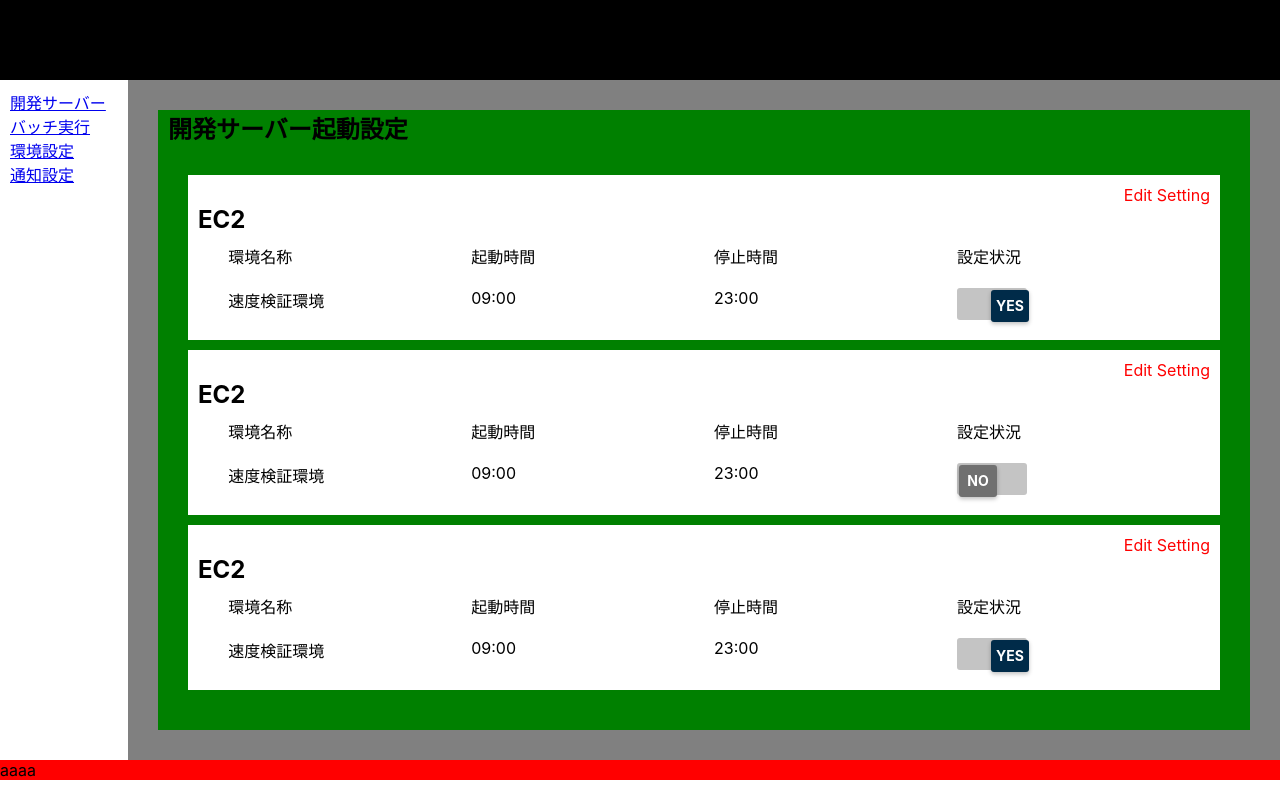
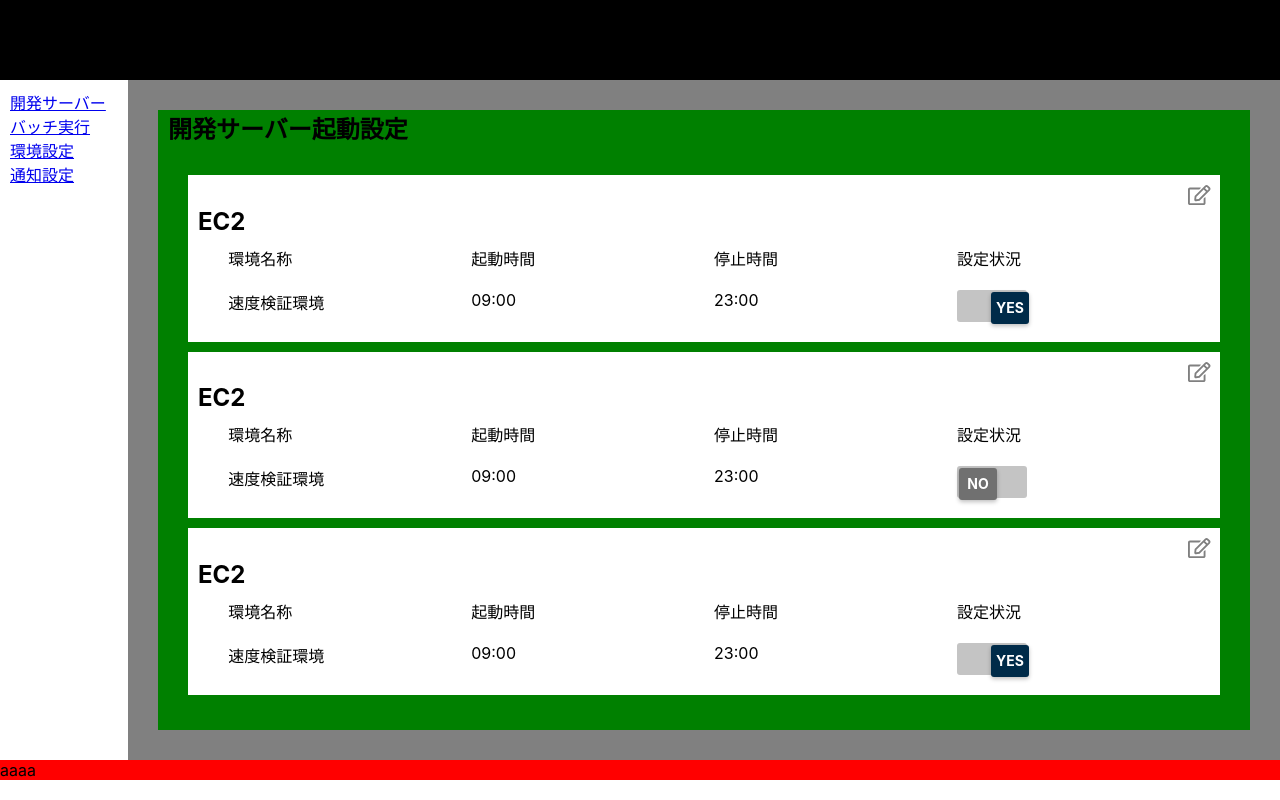
Before and after one commit to y-ytakahashi/cron_web, a React (Create React App) app: page / in a window 1280 px wide. Built offline with nearby package versions, Linux system fonts and the light colour scheme.

Commit message:
編集アイコンを追加

```diff
--- a/package.json
+++ b/package.json
@@ -3,6 +3,9 @@
   "version": "0.1.0",
   "private": true,
   "dependencies": {
+    "@fortawesome/fontawesome-svg-core": "^1.2.32",
+    "@fortawesome/free-regular-svg-icons": "^5.15.1",
+    "@fortawesome/react-fontawesome": "^0.1.12",
     "@testing-library/jest-dom": "^5.11.4",
     "@testing-library/react": "^11.1.0",
     "@testing-library/user-event": "^12.1.10",
--- a/src/App.tsx
+++ b/src/App.tsx
@@ -2,6 +2,7 @@ import React from 'react';
 import {BrowserRouter as Router, Route, Switch } from 'react-router-dom'
 import CronSetting from './Pages/CronSetting/CronSetting'
 import './App.css';
+
 
 
 const App = () => {
--- a/src/Component/MainSetting/MainSetting.tsx
+++ b/src/Component/MainSetting/MainSetting.tsx
@@ -2,6 +2,7 @@ import React from 'react'
 import { StaticRouter } from 'react-router-dom'
 import Style from './MainSetting.module.scss'
 import MainSettingItem from '../MainSetting/MainSettingItem'
+
 const setting_items = [
   {
     _id: "1",
--- a/src/Component/MainSetting/MainSettingItem.module.scss
+++ b/src/Component/MainSetting/MainSettingItem.module.scss
@@ -33,7 +33,7 @@
   &__editButton{
     flex: 1;
     margin-left: auto;
-    color: red;
+    color:gray;
 
   }
   &__title{
--- a/src/Component/MainSetting/MainSettingItem.tsx
+++ b/src/Component/MainSetting/MainSettingItem.tsx
@@ -2,17 +2,24 @@ import { promises } from 'fs'
 import React, {useState} from 'react'
 import Style from './MainSettingItem.module.scss'
 import ToggleButton from '../CommonParts/ToggleButton'
+import { FontAwesomeIcon } from "@fortawesome/react-fontawesome";
+import * as FontAweSome from "@fortawesome/free-regular-svg-icons";
+
 
 const MainSettingItem = (props: any) => {
 
   const { category, setting_name, setting_params, setting_enable } = props.card_item
   const [selected, setSelected ] = useState(setting_enable);
+
+  // icon スタイル設定
+  const iconStyle: React.CSSProperties = { fontSize: 20 };
+
   return (
     <div className={Style.MainSettingItem}>
       <div className={Style.MainSettingItem__card}>
         <div className={Style.MainSettingItem__wrapTitleArea}>
           <div className={Style.MainSettingItem__editButton}>
-            Edit Setting
+            <FontAwesomeIcon style={iconStyle} icon={FontAweSome.faEdit} />
           </div>
           <h2 className={Style.MainSettingItem__title}>{category}</h2>
 
```
Also changed, not shown: src/Pages/CronSetting/CronSetting.tsx (line endings or trailing spaces), 1 other file (tests, documents, lock files or other folders).
